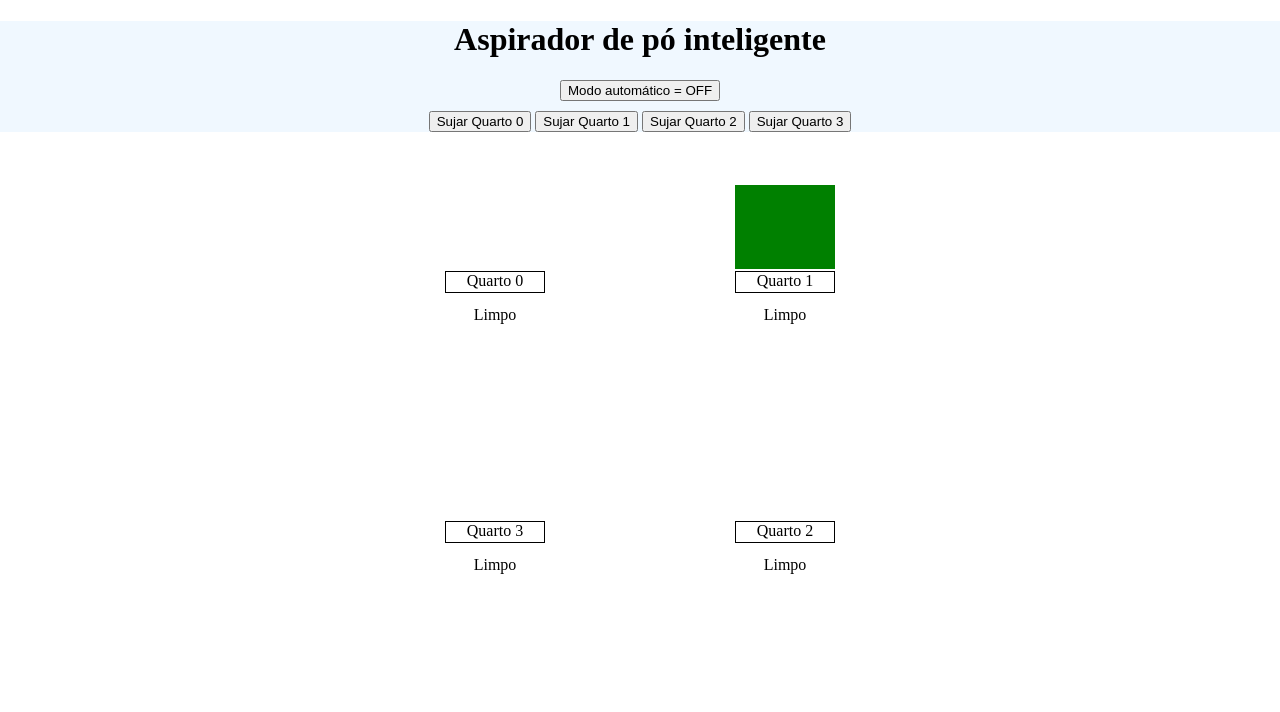
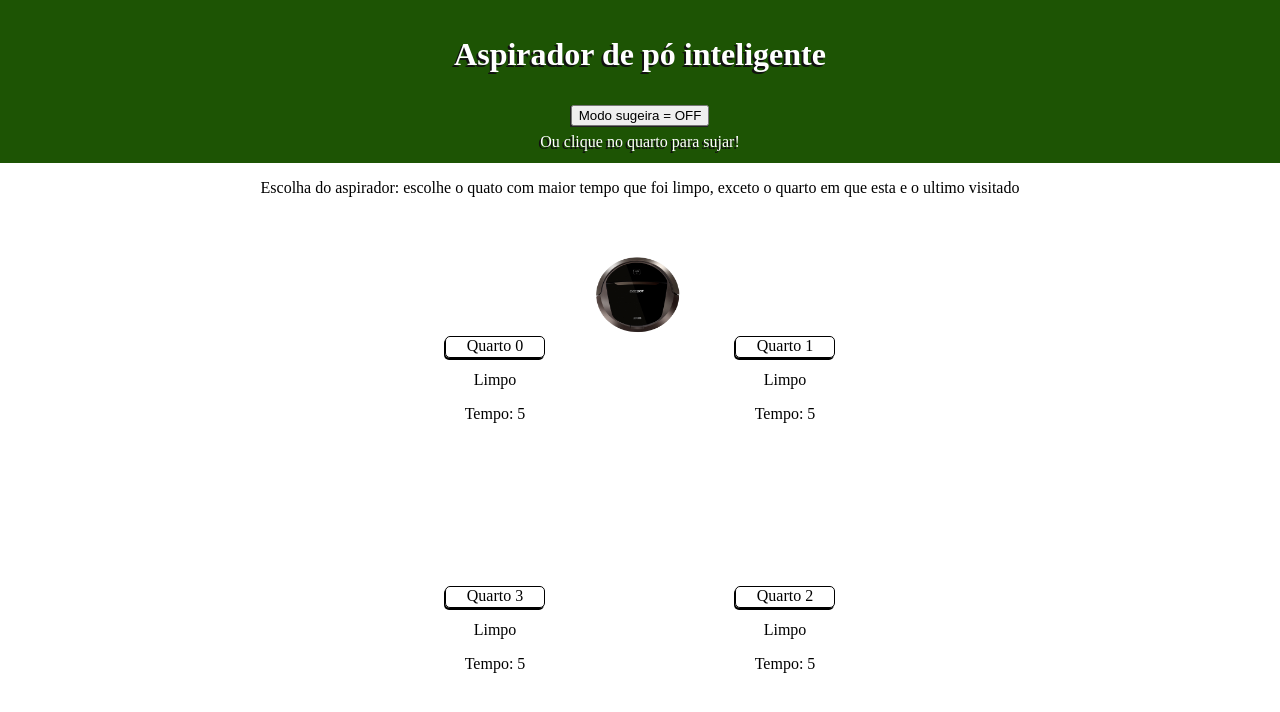
Before and after one commit to gabriel-gro/ia_tasks, a plain HTML site: page index.html in a window 1280 px wide. Drawn offline with nearby package versions, Linux system fonts and the light colour scheme.

Commit message:
aspire finale

```diff
--- a/funcoes.js
+++ b/funcoes.js
@@ -13,13 +13,17 @@ window.onload = function() {
                 sujaQuarto(idQuarto)
             }
         }
-    }, 2000)
+    }, 3000)
 
     setInterval(function(){
         quartos[0].tempo++
+        document.getElementById("tempoQuarto0").innerHTML = "Tempo: " + quartos[0].tempo
         quartos[1].tempo++
+        document.getElementById("tempoQuarto1").innerHTML = "Tempo: " + quartos[1].tempo
         quartos[2].tempo++
+        document.getElementById("tempoQuarto2").innerHTML = "Tempo: " + quartos[2].tempo
         quartos[3].tempo++
+        document.getElementById("tempoQuarto3").innerHTML = "Tempo: " + quartos[3].tempo
     },1000)
 
     setInterval(function(){
@@ -28,12 +32,15 @@ window.onload = function() {
             vaiParaOQuatro(quartoAtual, proximoQuarto).then((quartoAntAtual) => {
                 quartoAnterior = quartoAntAtual[0]
                 quartoAtual = quartoAntAtual[1]
-                if (!quartos[quartoAtual].estaLimpo){
-                    limpaQuarto(quartoAtual)
-                }
+                setTimeout(function() {
+                    if (!quartos[quartoAtual].estaLimpo){
+                        limpaQuarto(quartoAtual)
+                    }
+                }, 2000);
+
             })
         })
-    },3000)
+    },4000)
 }
 
 function vaiParaOQuatro(quartoAtual, proximoQuarto){
@@ -63,9 +70,9 @@ function vaiParaOQuatro(quartoAtual, proximoQuarto){
 function toggleModoAutomatico(){
     modoAutomatico = !modoAutomatico;
     if (modoAutomatico){
-        document.getElementById("toggleModoAutomatico").innerHTML = "Modo automático = ON"
+        document.getElementById("toggleModoAutomatico").innerHTML = "Modo sugeira = ON"
     } else {
-        document.getElementById("toggleModoAutomatico").innerHTML = "Modo automático = OFF"
+        document.getElementById("toggleModoAutomatico").innerHTML = "Modo sugeira = OFF"
     }
 
 }
@@ -73,7 +80,7 @@ function toggleModoAutomatico(){
 function sujaQuarto(id){
     quartos[id].estaLimpo = false
     quarto = document.getElementById("quarto"+id)
-    quarto.style.backgroundColor = "red"
+    quarto.style.backgroundColor = "gray"
     document.getElementById("legendaQuarto"+id).innerHTML = "Sujo!"
 }
 
--- a/index.html
+++ b/index.html
@@ -5,16 +5,20 @@
 	<title>Aspirador de pó inteligente</title>
 </head>
 <body style="text-align: center; padding: 0; margin: 0">
-	<header style="background-color: aliceblue; padding:0;margin:0">
+	<header>
 		<h1>Aspirador de pó inteligente</h1>
-		<button id="toggleModoAutomatico" onclick="toggleModoAutomatico()">Modo automático = OFF</button>
+		<button id="toggleModoAutomatico" onclick="toggleModoAutomatico()">Modo sugeira = OFF</button>
 		<div id="btns">
-			<button onclick="sujaQuarto(0)">Sujar Quarto 0</button>
+			<p> Ou clique no quarto para sujar! </p>
+			<!-- <button onclick="sujaQuarto(0)">Sujar Quarto 0</button>
 			<button onclick="sujaQuarto(1)">Sujar Quarto 1</button>
 			<button onclick="sujaQuarto(2)">Sujar Quarto 2</button>
-			<button onclick="sujaQuarto(3)">Sujar Quarto 3</button>
+			<button onclick="sujaQuarto(3)">Sujar Quarto 3</button> -->
 		</div>
 	</header>
+	<div id="infoCalculo">
+		<p> Escolha do aspirador: escolhe o quato com maior tempo que foi limpo, exceto o quarto em que esta e o ultimo visitado </p>
+	</div>
 	<div id="container" class="container">
 		<div id="mundo" class="mundo">
 			<div id="robo" class="robot" style="top: 3px; left: -20px">
@@ -25,30 +29,34 @@
 				</div>
 			</div>
 			<div id="quartos">
-				<div id="quarto0" class="quarto" style="top: 5px; left: -20px">
+				<div id="quarto0" class="quarto notSelect" onclick="sujaQuarto(0)" style="top: 5px; left: -20px">
 					Quarto 0
 					<p id="legendaQuarto0">Limpo</p>
+					<p id="tempoQuarto0">Tempo: 0</p>
 				</div>
-				<div id="quarto1" class="quarto" style="top: -17px; left: 270px">
+				<div id="quarto1" class="quarto notSelect" onclick="sujaQuarto(1)" style="top: -17px; left: 270px">
 					Quarto 1
 					<p id="legendaQuarto1">Limpo</p>
+					<p id="tempoQuarto1">Tempo: 0</p>
 				</div>
-				<div id="quarto3" class="quarto" style="top: 211px; left: -20px;">
+				<div id="quarto3" class="quarto notSelect" onclick="sujaQuarto(3)" style="top: 211px; left: -20px;">
 					Quarto 3
 					<p id="legendaQuarto3">Limpo</p>
+					<p id="tempoQuarto3">Tempo: 0</p>
 				</div>
-				<div id="quarto2" class="quarto" style="top: 189px; left: 270px;">
+				<div id="quarto2" class="quarto notSelect" onclick="sujaQuarto(2)" style="top: 189px; left: 270px;">
 					Quarto 2
 					<p id="legendaQuarto2">Limpo</p>
+					<p id="tempoQuarto2">Tempo: 0</p>
 				</div>
 			</div>
 		</div>
 	</main>
-
 	<style>
 		#toggleModoAutomatico{
-			margin-bottom: 10px
+			margin-bottom: 5px
 		}
+
         .container{
             margin-top: 50px;
         }
@@ -56,7 +64,10 @@
 			width: 98px;
 			height: 20px;
 			position: relative;
+			border-radius: 5px;
+			box-shadow: -1px 2px #000;
 			border: 1px solid black;
+			cursor: pointer;
 		}
 		#mundo {
 			margin: auto;
@@ -65,7 +76,9 @@
 		.robot {
 			width: 100px;
 			height: 84px;
-			background: green;
+			background-image: url("aspire.png");
+			background-size: 96px 87px;
+			/*background-color: white;*/
 			position: relative;
 			animation-duration: 2s;
 			animation-fill-mode: both;
@@ -73,6 +86,42 @@
 		#quartos{
 			margin: auto;
 			text-align: center;
+		}
+		header{
+			background-color: #1d5404;
+			padding: 5px;
+			margin: 0;
+		}
+		header h1{
+			color: white;
+			padding: 10px;
+			text-shadow: -2px 2px #111;
+		}
+		header p{
+			margin: 2px;
+			text-shadow: -2px 2px #111;
+			padding-bottom: 5px;
+			color: white;
+		}
+
+		button{
+			box-shadow: -1px 1px #222;
+			cursor: pointer;
+		}
+
+
+		.notSelect {
+		    -webkit-touch-callout: none;  /* iPhone OS, Safari */
+		    -webkit-user-select: none;    /* Chrome, Safari 3 */
+		    -khtml-user-select: none;     /* Safari 2 */
+		    -moz-user-select: none;       /* Firefox */
+		    -ms-user-select: none;        /* IE10+ */
+		    user-select: none;            /* Possível implementação no futuro */
+		    /* cursor: default; */
+		}
+
+		#infoCalculo{
+			top: 500px;
 		}
 	</style>
 	<script
```
Also changed, not shown: aspire.jpg (added), aspire.png (added), aspire2000.jpg (added), aspire2000_transparent.png (added).
